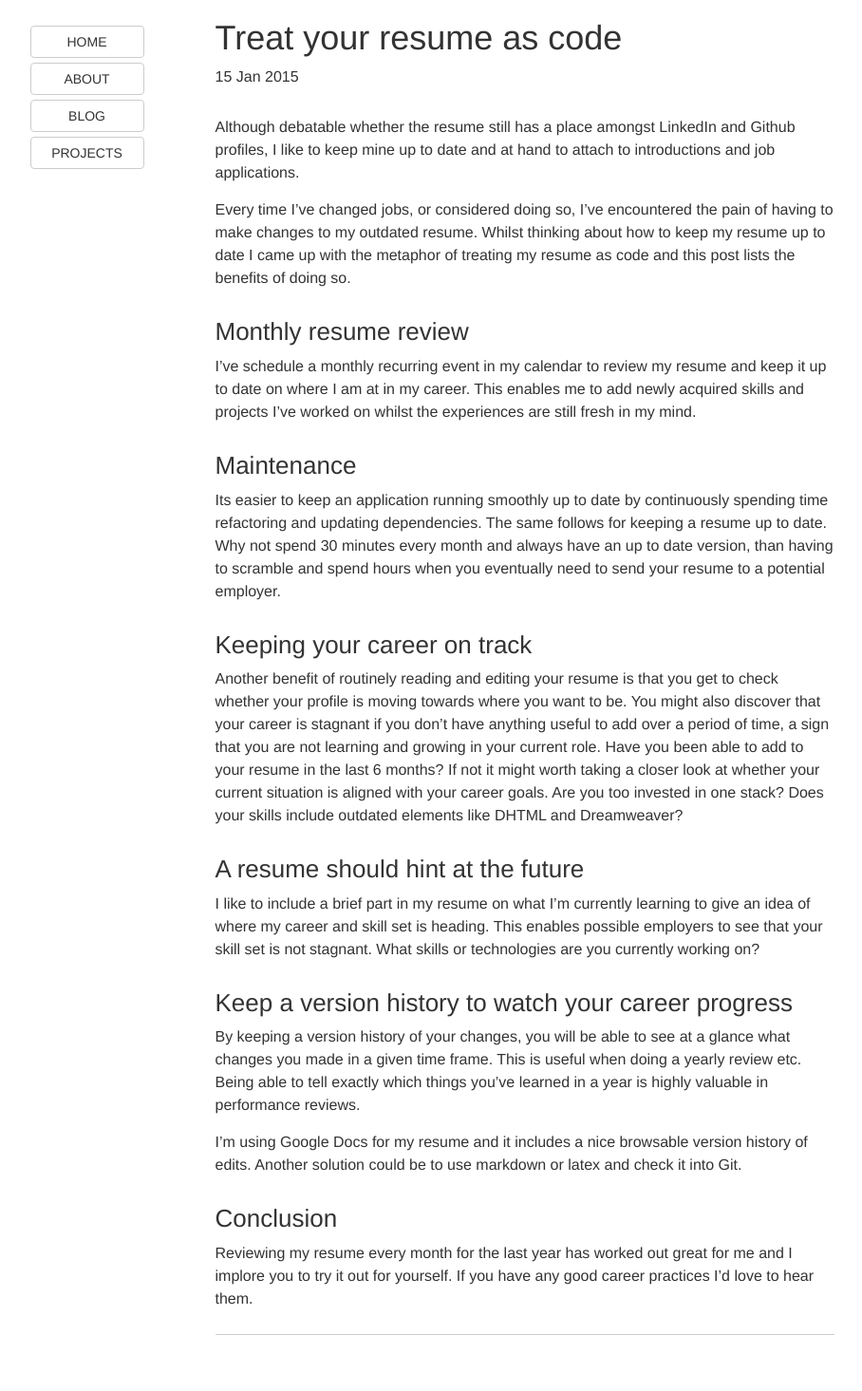
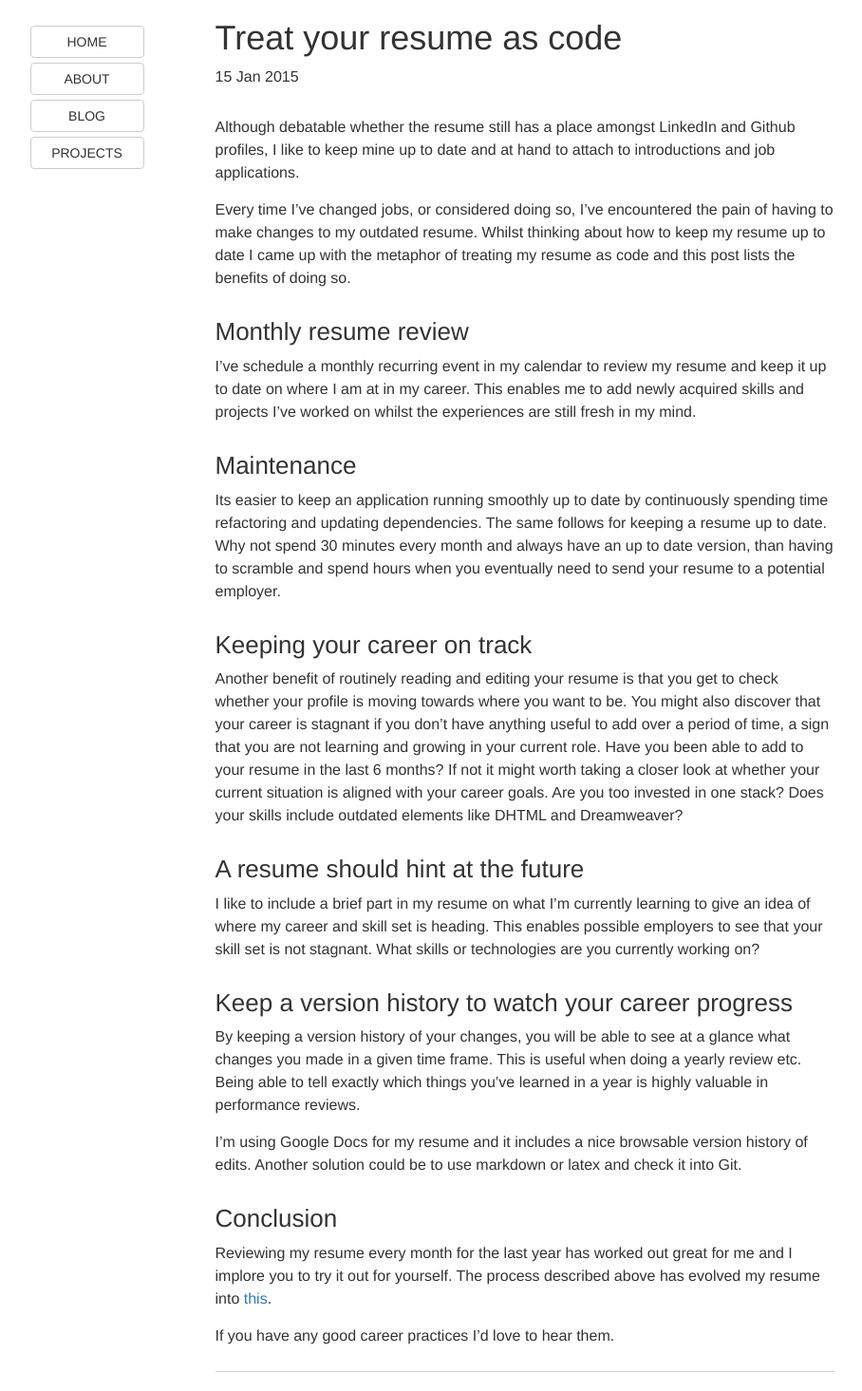
Before and after one commit to thejspr/thejspr.com, a Jekyll site: the page built from _posts/2015-01-15-treat-your-resume-as-code.md, in a window 1280 px wide. Shown: the whole page at 95% size, without its empty margins (136-1044 px from the left). Built offline with Jekyll 4.4.1, drawn with Linux system fonts in a browser that asks for light colours; comment, search, counter and statistics services are not loaded; before the commit the page ends 1426 px from its top, so only the background shows below that.

Commit message:
Add resume link to post

```diff
--- a/_posts/2015-01-15-treat-your-resume-as-code.md
+++ b/_posts/2015-01-15-treat-your-resume-as-code.md
@@ -59,5 +59,7 @@ it into Git.
 ## Conclusion
 
 Reviewing my resume every month for the last year has worked out great for me
-and I implore you to try it out for yourself. If you have any good career
-practices I'd love to hear them.
+and I implore you to try it out for yourself. The process described above has
+evolved my resume into [this](/resume-jesper-kjeldgaard.pdf).
+
+If you have any good career practices I'd love to hear them.
```
